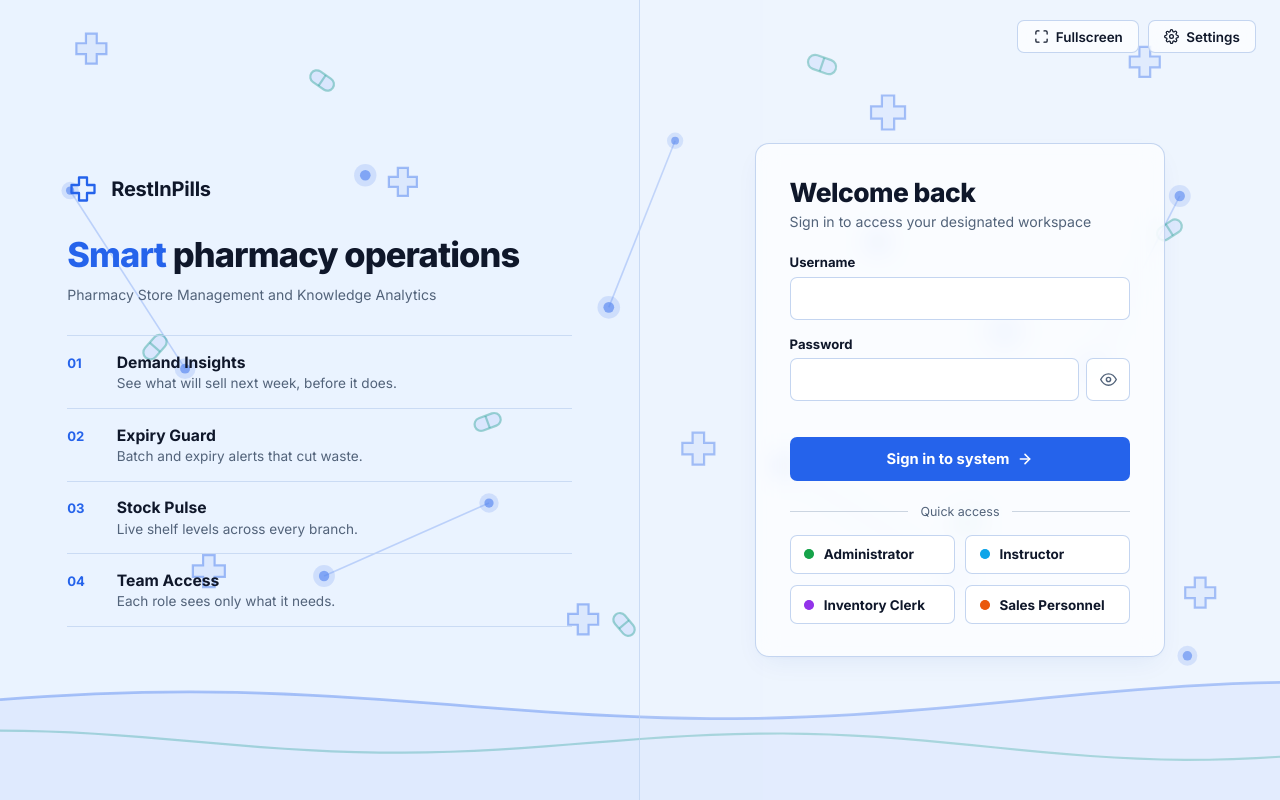
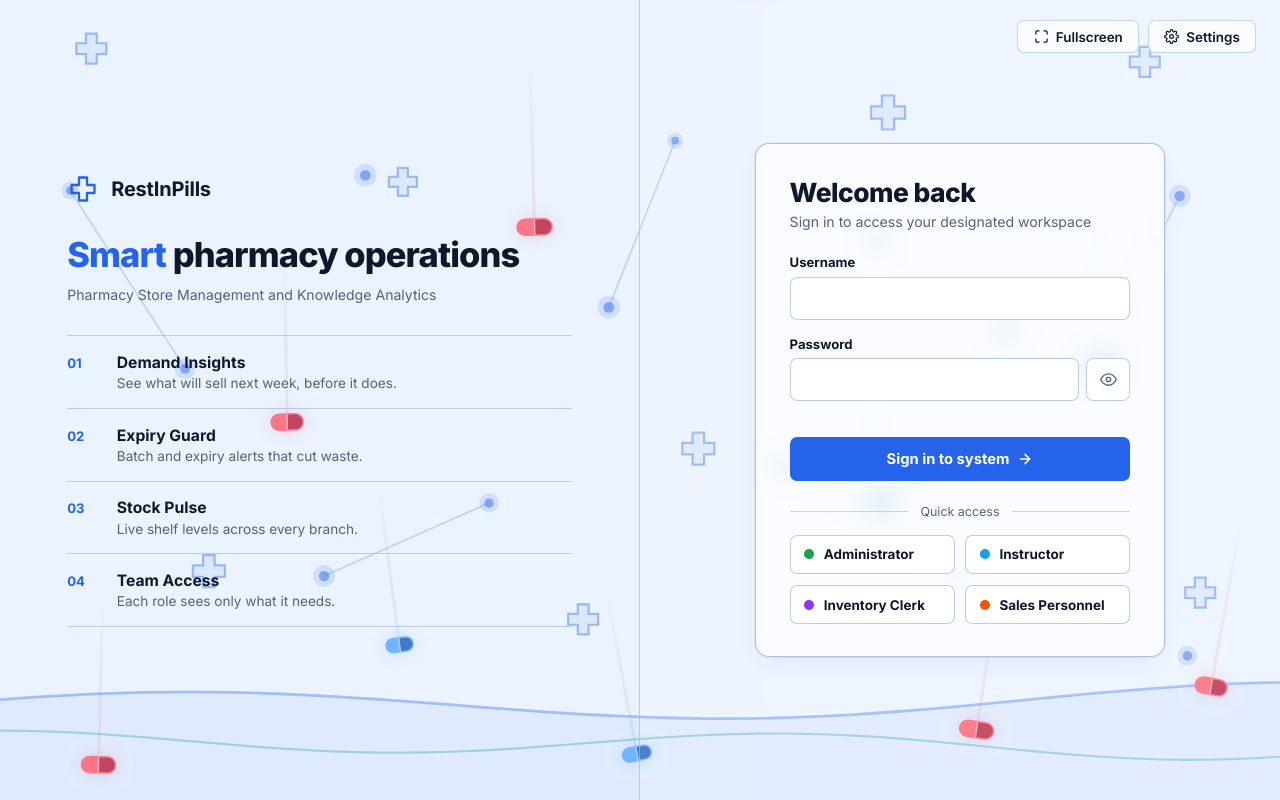
Before and after one commit to Tristannxyz/Pharmacy_Store, a Flask app: page / in a window 1280 px wide. Run offline with Flask 3, Linux system fonts and the light colour scheme.

Commit message:
Animate falling pills and refine login borders
Add Matrix-inspired red and blue pill streams with glow and trails, and improve login card and control border contrast in light and dark themes.

```diff
--- a/pharmacy_app/web/static/app.js
+++ b/pharmacy_app/web/static/app.js
@@ -319,14 +319,19 @@ const bgParticles = {
     { rx: 0.88, ry: 0.15, size: 15, speed: 0.011, phase: 0.9, sway: 19 },
     { rx: 0.94, ry: 0.82, size: 15, speed: 0.012, phase: 5.7, sway: 18 },
   ],
+  // Matrix-inspired red and blue pills falling in vertical streams.
   capsules: [
-    { rx: 0.11, ry: 0.50, len: 28, rad: 7.0, angle: -0.6, speed: 0.010, rot: 0.35, phase: 1.5 },
-    { rx: 0.26, ry: 0.16, len: 26, rad: 6.5, angle: 0.42, speed: 0.009, rot: -0.28, phase: 5.0 },
-    { rx: 0.39, ry: 0.60, len: 27, rad: 6.5, angle: -0.35, speed: 0.011, rot: 0.30, phase: 3.4 },
-    { rx: 0.50, ry: 0.84, len: 26, rad: 6.5, angle: 0.75, speed: 0.009, rot: 0.28, phase: 4.1 },
-    { rx: 0.63, ry: 0.14, len: 29, rad: 7.2, angle: 0.55, speed: 0.009, rot: 0.35, phase: 0.8 },
-    { rx: 0.76, ry: 0.72, len: 26, rad: 6.5, angle: -0.45, speed: 0.010, rot: -0.30, phase: 2.9 },
-    { rx: 0.91, ry: 0.36, len: 27, rad: 6.8, angle: -0.4, speed: 0.011, rot: -0.32, phase: 2.3 },
+    { rx: 0.07, ry: -0.10, len: 34, rad: 8, angle: 0.08, speed: 0.16, rot: 0.22, phase: 1.5, color: "red" },
+    { rx: 0.15, ry: 0.34, len: 28, rad: 7, angle: -0.12, speed: 0.12, rot: -0.18, phase: 5.0, color: "blue" },
+    { rx: 0.23, ry: 0.72, len: 32, rad: 8, angle: 0.10, speed: 0.15, rot: 0.16, phase: 3.4, color: "red" },
+    { rx: 0.32, ry: 0.08, len: 27, rad: 7, angle: -0.10, speed: 0.11, rot: 0.20, phase: 4.1, color: "blue" },
+    { rx: 0.41, ry: 0.54, len: 35, rad: 8, angle: 0.06, speed: 0.14, rot: -0.17, phase: 0.8, color: "red" },
+    { rx: 0.50, ry: -0.18, len: 29, rad: 7, angle: -0.08, speed: 0.17, rot: 0.14, phase: 2.9, color: "blue" },
+    { rx: 0.59, ry: 0.30, len: 33, rad: 8, angle: 0.12, speed: 0.13, rot: -0.16, phase: 2.3, color: "red" },
+    { rx: 0.68, ry: 0.82, len: 28, rad: 7, angle: -0.08, speed: 0.15, rot: 0.19, phase: 1.2, color: "blue" },
+    { rx: 0.77, ry: 0.12, len: 34, rad: 8, angle: 0.10, speed: 0.12, rot: -0.20, phase: 4.6, color: "red" },
+    { rx: 0.86, ry: 0.58, len: 29, rad: 7, angle: -0.10, speed: 0.16, rot: 0.16, phase: 5.7, color: "blue" },
+    { rx: 0.95, ry: 0.00, len: 32, rad: 8, angle: 0.06, speed: 0.13, rot: -0.14, phase: 3.1, color: "red" },
   ],
   nodes: [
     { rx: 0.07, ry: 0.24, ax: 22, ay: 16, sx: 0.48, sy: 0.42, ph: 0.6, r: 4.5 },
@@ -462,26 +467,47 @@ function drawMotionCanvas(canvas, dt) {
     ctx.stroke();
   });
 
-  // 4. Floating Tilted Pill Capsules with two-tone fill
-  ctx.strokeStyle = colPill;
-  ctx.fillStyle = colPillFill;
-  ctx.lineWidth = 2.2;
+  // 4. Matrix-inspired falling red and blue pills with a soft vertical trail.
   bgParticles.capsules.forEach((cp) => {
-    const cx = cp.rx * w + Math.cos(ph * 0.55 + cp.phase) * 16;
+    const cx = cp.rx * w + Math.cos(ph * 0.55 + cp.phase) * 10;
     const cy = cp.ry * h;
-    const ang = cp.angle + Math.sin(ph * cp.rot + cp.phase) * 0.25;
+    const ang = cp.angle + Math.sin(ph * cp.rot + cp.phase) * 0.12;
+    const isRed = cp.color === "red";
+    const glow = isRed ? "rgba(248, 62, 80, 0.28)" : "rgba(55, 150, 255, 0.30)";
+    const bright = isRed ? "#ff5368" : "#4da3ff";
+    const dark = isRed ? "#b51235" : "#1455b8";
+    const trail = isRed ? "rgba(248, 62, 80, 0.14)" : "rgba(55, 150, 255, 0.15)";
     ctx.save();
     ctx.translate(cx, cy);
     ctx.rotate(ang);
     const hl = cp.len * 0.5;
     const r = cp.rad;
+
+    const trailGradient = ctx.createLinearGradient(0, -h * 0.20, 0, 0);
+    trailGradient.addColorStop(0, "rgba(0, 0, 0, 0)");
+    trailGradient.addColorStop(1, trail);
+    ctx.fillStyle = trailGradient;
+    ctx.fillRect(-1.5, -h * 0.20, 3, h * 0.20);
+
+    ctx.shadowColor = glow;
+    ctx.shadowBlur = 16;
     ctx.beginPath();
     ctx.roundRect(-hl, -r, cp.len, r * 2, r);
+    ctx.fillStyle = dark;
     ctx.fill();
+    ctx.shadowBlur = 0;
+    ctx.save();
+    ctx.clip();
+    ctx.fillStyle = bright;
+    ctx.fillRect(-hl, -r, cp.len * 0.52, r * 2);
+    ctx.restore();
+    ctx.strokeStyle = bright;
+    ctx.lineWidth = 1.5;
     ctx.stroke();
     ctx.beginPath();
     ctx.moveTo(0, -r);
     ctx.lineTo(0, r);
+    ctx.strokeStyle = "rgba(255, 255, 255, 0.42)";
     ctx.stroke();
     ctx.restore();
   });
@@ -502,8 +528,8 @@ function startBackgroundMotionLoop() {
       if (cr.ry < -0.06) cr.ry = 1.06;
     });
     bgParticles.capsules.forEach((cp) => {
-      cp.ry -= cp.speed * dt;
-      if (cp.ry < -0.06) cp.ry = 1.06;
+      cp.ry += cp.speed * dt;
+      if (cp.ry > 1.06) cp.ry = -0.12;
     });
 
     drawMotionCanvas(document.getElementById("global-bg-canvas"), dt);
--- a/pharmacy_app/web/static/styles.css
+++ b/pharmacy_app/web/static/styles.css
@@ -80,7 +80,9 @@
   /* Login Split-Screen Tokens (Light — Translucent so Full-Screen Motion BG Shows Everywhere) */
   --login-left-bg: rgba(235, 243, 255, 0.22);
   --login-right-bg: rgba(248, 250, 252, 0.26);
-  --login-hairline: rgba(191, 210, 240, 0.75);
+  --login-hairline: rgba(167, 190, 225, 0.72);
+  --login-card-border: rgba(155, 180, 218, 0.82);
+  --login-control-border: rgba(170, 192, 225, 0.78);
   --login-divider: #cbd5e1;
   --login-brand-cross: #2563eb;
 }
@@ -157,7 +159,9 @@ html[data-theme="dark"] {
   /* Login Split-Screen Tokens (Dark — Translucent over Global Motion BG) */
   --login-left-bg: rgba(15, 23, 38, 0.24);
   --login-right-bg: rgba(11, 15, 23, 0.28);
-  --login-hairline: rgba(36, 52, 79, 0.85);
+  --login-hairline: rgba(75, 104, 148, 0.62);
+  --login-card-border: rgba(76, 106, 153, 0.78);
+  --login-control-border: rgba(63, 89, 131, 0.82);
   --login-divider: #1e293b;
   --login-brand-cross: #3b72e8;
 }
@@ -408,10 +412,10 @@ textarea {
   max-width: 410px;
   background: var(--surface);
   backdrop-filter: blur(12px);
-  border: 1px solid var(--border);
+  border: 1px solid var(--login-card-border);
   border-radius: 14px;
   padding: 2rem 2.1rem;
-  box-shadow: var(--card-shadow);
+  box-shadow: var(--card-shadow), 0 0 0 1px rgba(88, 125, 184, 0.08);
 }
 
 .login-welcome-title {
@@ -439,7 +443,7 @@ textarea {
 .login-input-wrap {
   width: 100%;
   background: var(--surface-solid);
-  border: 1px solid var(--border);
+  border: 1px solid var(--login-control-border);
   border-radius: 7px;
   margin-bottom: 1rem;
   transition: border-color 0.15s ease;
@@ -485,7 +489,7 @@ textarea {
   width: 44px;
   background: var(--surface-solid);
   color: var(--text-muted);
-  border: 1px solid var(--border);
+  border: 1px solid var(--login-control-border);
   border-radius: 7px;
   cursor: pointer;
   display: flex;
@@ -558,7 +562,7 @@ textarea {
   padding: 0.68rem 0.85rem;
   background: var(--surface-solid);
   color: var(--text-dark);
-  border: 1px solid var(--border);
+  border: 1px solid var(--login-control-border);
   border-radius: 7px;
   font-size: 0.84rem;
   font-weight: 700;
```
